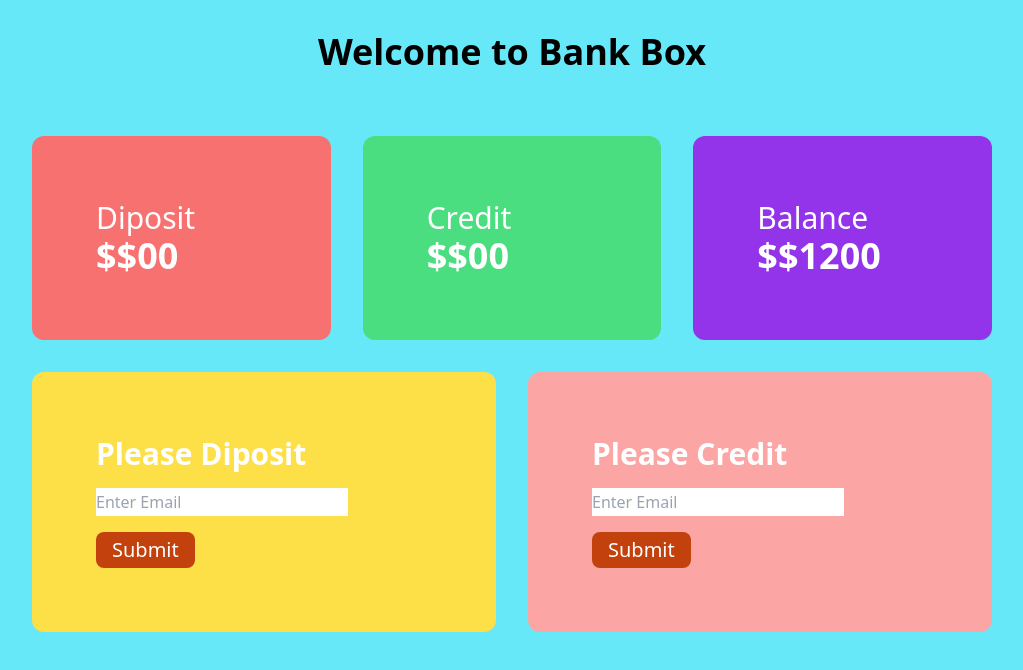
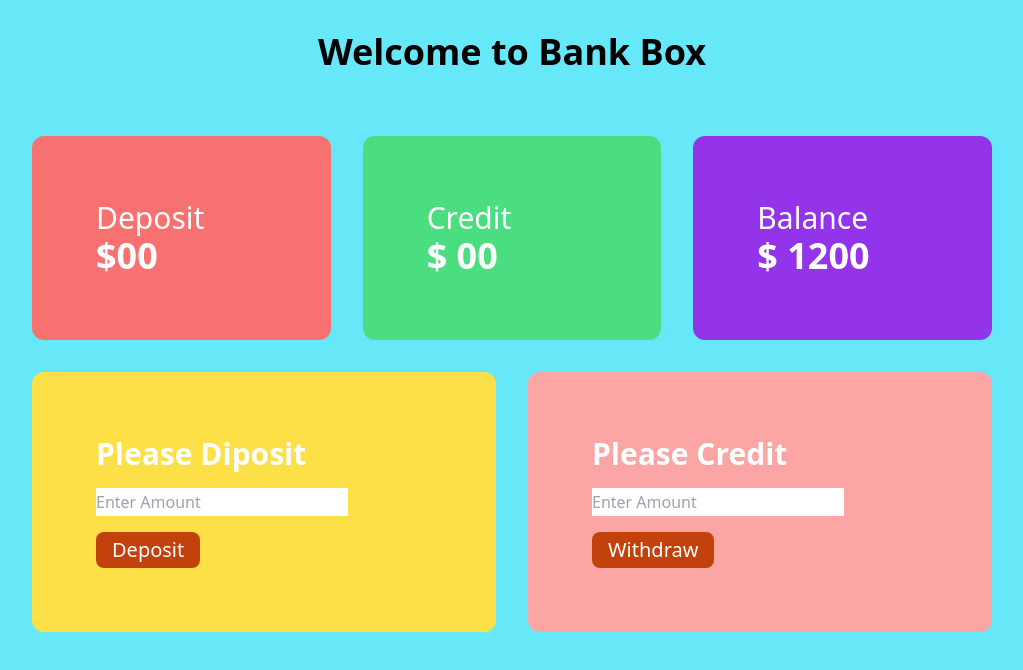
Before and after one commit to Flocky05/Bank-Box-Demo, a plain HTML site: page Bank/bank.html in a window 1280 px wide. Shown: the whole page, without its empty margins (128-1151 px from the left). Drawn offline with nearby package versions, Linux system fonts and the light colour scheme.

Commit message:
added deposit and total money transaction

```diff
--- a/Bank/bank.html
+++ b/Bank/bank.html
@@ -12,37 +12,49 @@
     <main class="w-9/12 mx-auto mt-16">
        <section class="grid grid-cols-3 gap-8 text-white ">
             <div class="bg-red-400 mx-auto p-16 rounded-xl w-full">
-                <h3 class="text-3xl">Diposit</h3>
-                <h2 class="text-4xl font-semibold">$$00</h2>
+                <h3 class="text-3xl">Deposit</h3>
+                <h2  class="text-4xl font-semibold">$<span id="deposit">00</span></h2>
             </div>
             <div class="bg-green-400  mx-auto p-16 rounded-xl w-full">
                 <h3 class="text-3xl">Credit</h3>
-                <h2 class="text-4xl font-semibold">$$00</h2>
+                <h2 class="text-4xl font-semibold">$ <span  id="credit" >00</span></h2>
             </div>
             <div class="bg-purple-600  mx-auto p-16 rounded-xl w-full ">
                 <h3 class="text-3xl">Balance</h3>
-                <h2 class="text-4xl font-semibold">$$1200</h2>
+                <h2  class="text-4xl font-semibold">$ <span id="total-balance">1200</span></h2>
             </div>
        </section>
        <section class="grid grid-cols-2 gap-8 text-white mt-8 ">
             <div class="bg-yellow-300 mx-auto p-16 rounded-xl w-full">
                 <h2 class="text-3xl font-semibold mb-4" >Please Diposit</h2>
-            <div>
-                <input class="w-3/4 block mb-4 h-7" type="email" placeholder="Enter Email" name="" id="deposit">
-            </div>
-            <button id="btn-sumbit" class="bg-orange-700 hover:bg-blue-950 text-white px-4 py-1 round rounded-lg text-xl">Submit</button>
+
+                 <input class="w-3/4 block mb-4 h-7 text-black" type="email" placeholder="Enter Amount" name="" id="input-deposit">
+
+                <button id="btn-deposit" class="bg-orange-700 hover:bg-blue-950 text-white px-4 py-1 round rounded-lg text-xl">Deposit</button>
 
             </div>
             <div class="bg-red-300  mx-auto p-16 rounded-xl w-full">
                 <h2 class="text-3xl font-semibold mb-4" >Please Credit</h2>
-            <div>
-                <input class="w-3/4 block mb-4 h-7" type="email" placeholder="Enter Email" name="" id="credit">
-            </div>
-            <button id="btn-sumbit" class="bg-orange-700 hover:bg-blue-950 text-white px-4 py-1 round rounded-lg text-xl">Submit</button>
+
+                <input class="w-3/4 block mb-4 h-7 text-black" type="email" placeholder="Enter Amount" name="" id="input-credit">
+
+                <button id="btn-withdraw" class="bg-orange-700 hover:bg-blue-950 text-white px-4 py-1 round rounded-lg text-xl">Withdraw</button>
 
             </div>
        </section>
+    </main>
+    <script>
+        document.getElementById('btn-deposit').addEventListener('click',function(){
+            const Deposit =document.getElementById('input-deposit').value;
+            const depositMoney= document.getElementById('deposit');
+            const depositMoneyTotal=depositMoney.innerText;
+            depositMoney.innerText=parseInt(depositMoneyTotal) + parseInt(Deposit);
 
-    </main>
+            const balance = document.getElementById('total-balance');
+            const TotalBalance =balance.innerText;
+            balance.innerText= parseInt(TotalBalance) + parseInt(Deposit);
+        })
+    </script>
+    <script src="../js/interaction.js"></script>
 </body>
 </html>
```
Also changed, not shown: js/interaction.js (added).
